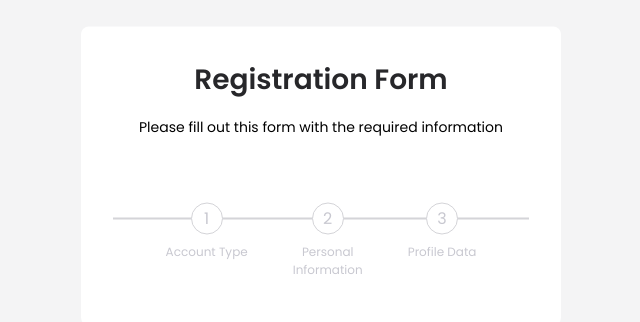
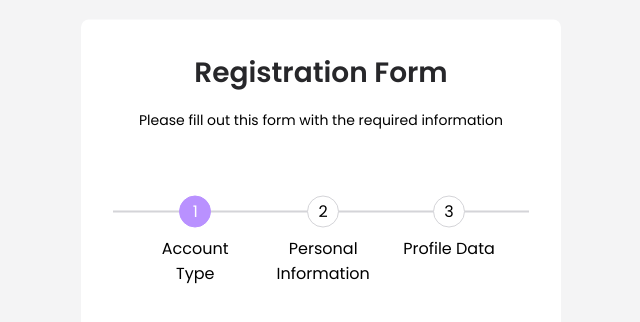
Before and after one commit to HukovaNastya/Multi-Step-Form, a React (Vite) app: page / in a window 1280 px wide. Shown: the part 224-546 px from the top of the page, without its empty margins (319-959 px from the left). Built offline with nearby package versions, Linux system fonts and the light colour scheme.

Commit message:
added-styles-to-the-active-color

```diff
--- a/src/components/RegistrationFormContent/index.tsx
+++ b/src/components/RegistrationFormContent/index.tsx
@@ -6,9 +6,9 @@ import './RegistrationFormContent.css';
 const RegistrationFormContent = () => {
     const steps = useMemo(() => {
         return [
-            {label: 'Account Type'},
-            {label: 'Personal Information'},
-            {label: 'Profile Data'},
+            {id: 1, label: 'Account Type'},
+            {id: 2, label: 'Personal Information'},
+            {id: 3, label: 'Profile Data'},
         ];
 
     }, [])
--- a/src/components/Stepper/Stepper.css
+++ b/src/components/Stepper/Stepper.css
@@ -15,12 +15,15 @@
 
 .stepper-item-text {
     text-align: center;
-    color: #C8C8D0;
     font-weight: 400;
     position: relative;
     top: 50%;
     transform: translate(0, -50%);
 
+}
+
+.stepper-item__active-text {
+    color: #ffffff !important;
 }
 
 .stepper-item-label {
@@ -35,5 +38,11 @@
 
 .stepper-item__wrapper  {
     position: relative;
-    top: -15px
+    top: -15px;
 }
+
+.stepper-active__item {
+    color: #fff;
+    background-color: #B991FF;
+    border: 1px solid #B991FF;
+}
--- a/src/components/Stepper/Stepper.tsx
+++ b/src/components/Stepper/Stepper.tsx
@@ -4,6 +4,7 @@ import Typography from "../Typography/Typography.tsx";
 
 type Step = {
    label: string;
+   id: number;
 }
 
 interface StepperProps {
@@ -14,13 +15,13 @@ interface StepperProps {
 
 
 // const Stepper:React.FC<StepperProps>  = ({steps, current = 0, onStepClick}) => {
-const Stepper:React.FC<StepperProps>  = ({steps}) => {
+const Stepper:React.FC<StepperProps>  = ({steps, current = 0,}) => {
    if (steps.length === 0) {
       return <div className="text-center text-gray-500 border rounded-xl bg-gray-50 p-4">
          No steps defined
       </div>
    }
-   // const safeCurrent = Math.min(Math.max(current, 0), steps.length - 1);
+   const safeCurrent = Math.min(Math.max(current, 0), steps.length - 1);
 
    return (
     <div className='stepper-container'>
@@ -28,15 +29,16 @@ const Stepper:React.FC<StepperProps>  = ({steps}) => {
 
        <div className='d-flex justify-center'>
           {steps.map((step, index) => {
+             const active = index === safeCurrent;
              return (
                  <div key={index} className='d-flex flex-column align-center stepper-item__wrapper'>
-                    <div className='stepper-item'>
+                    <div className={active ? 'stepper-active__item stepper-item': 'stepper-item'}>
                        <Typography variant='h4' className='text-medium-secondary form-text stepper-item-text'>
                           {index + 1}
                        </Typography>
                     </div>
                     <div className='stepper-item-label'>
-                       <Typography variant='h4' className='text-small form-text stepper-item-text'>
+                       <Typography variant='h4' className={`${active ? "stepper-item__active-text" : "color-grey" }text-small form-text stepper-item-text`}>
                           {step.label}
                        </Typography>
                     </div>
@@ -44,6 +46,7 @@ const Stepper:React.FC<StepperProps>  = ({steps}) => {
              )
           })}
        </div>
+
     </div>
    )
 }
--- a/src/index.css
+++ b/src/index.css
@@ -95,3 +95,7 @@ body {
 .background-zink {
   background-color: #D4D4D8;
 }
+
+.color-grey {
+  color: #C8C8D0;
+}
```
